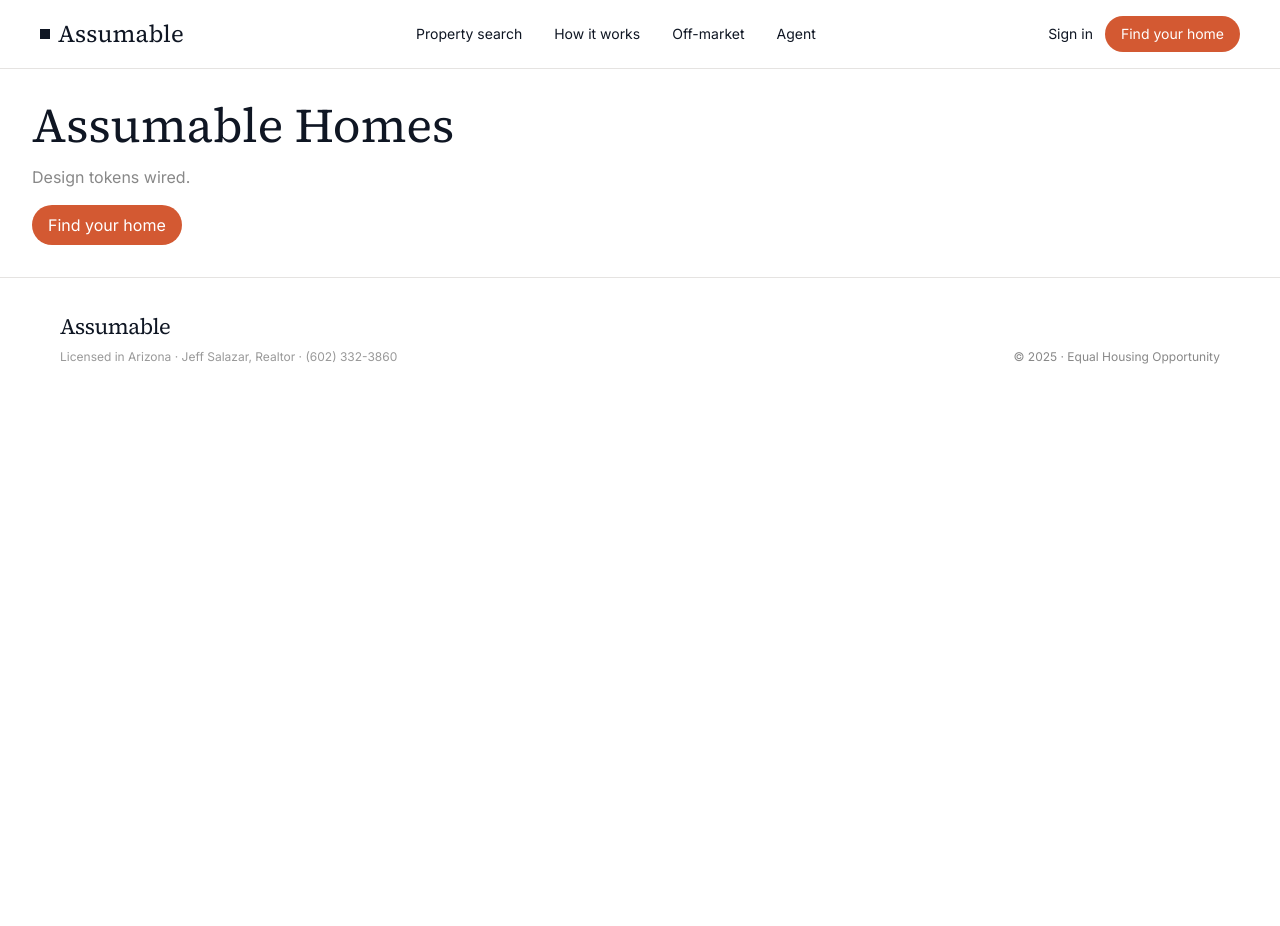
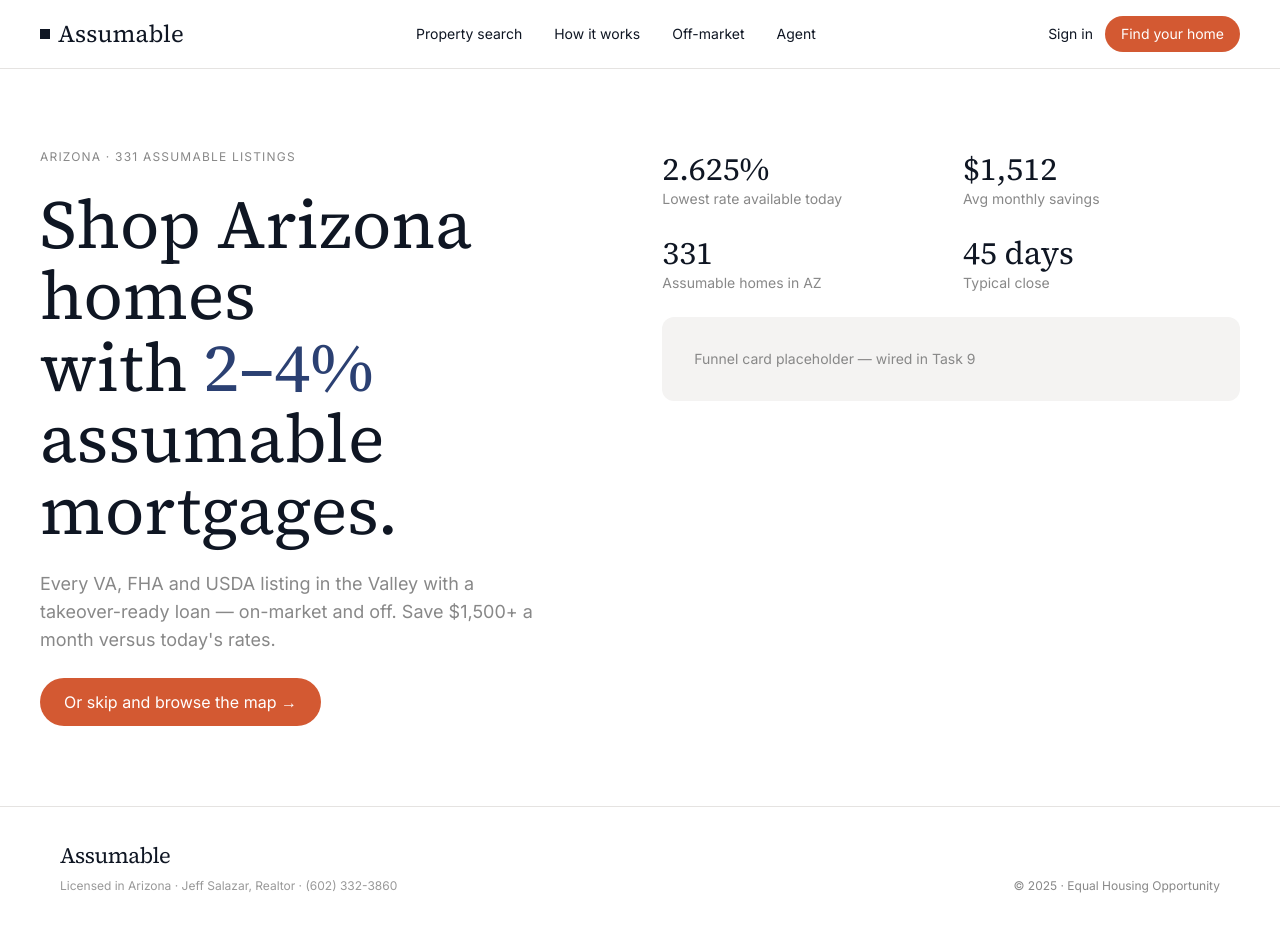
Before and after one commit to kamalnallandighal/assumablewebsite, a Next.js app: page / in a window 1280 px wide. Before the commit the page ends 800 px from the top, so only its background shows below. Built offline with nearby package versions, Linux system fonts and the light colour scheme.

Commit message:
Port Hero section to React

```diff
--- a/app/page.tsx
+++ b/app/page.tsx
@@ -1,15 +1,18 @@
 import { Nav } from '../components/nav/Nav';
+import { Hero } from '../components/landing/Hero';
 import { Footer } from '../components/landing/Footer';
 
 export default function Home() {
   return (
     <>
       <Nav />
-      <main className="p-8 space-y-4">
-        <h1 className="font-serif text-5xl text-ink">Assumable Homes</h1>
-        <p className="text-muted">Design tokens wired.</p>
-        <button className="bg-terra text-white px-4 py-2 rounded-pill">Find your home</button>
-      </main>
+      <Hero
+        funnelSlot={
+          <div className="rounded-card bg-cream p-8 text-muted text-sm">
+            Funnel card placeholder — wired in Task 9
+          </div>
+        }
+      />
       <Footer />
     </>
   );
--- /dev/null
+++ b/components/landing/Hero.tsx
@@ -0,0 +1,55 @@
+import Link from 'next/link';
+import type { ReactNode } from 'react';
+
+interface HeroProps {
+  funnelSlot: ReactNode;
+}
+
+export function Hero({ funnelSlot }: HeroProps) {
+  return (
+    <section id="hero" className="px-6 md:px-10 py-12 md:py-20 bg-paper">
+      <div className="grid grid-cols-1 md:grid-cols-[1fr_1.05fr] gap-10 md:gap-[72px] items-start max-w-[1280px] mx-auto">
+        <div className="space-y-6">
+          <div className="text-xs uppercase tracking-widest text-muted">
+            Arizona · 331 assumable listings
+          </div>
+          <h1 className="font-serif text-[38px] md:text-[52px] lg:text-[68px] leading-[1.05] font-normal text-ink">
+            Shop Arizona homes
+            <br />
+            with <em className="not-italic text-navy">2–4%</em> assumable mortgages.
+          </h1>
+          <p className="text-muted text-base md:text-lg max-w-[500px] leading-[1.55]">
+            Every VA, FHA and USDA listing in the Valley with a takeover-ready loan — on-market and off. Save $1,500+ a month versus today&apos;s rates.
+          </p>
+          <Link
+            href="/properties"
+            className="inline-block bg-terra text-white text-sm md:text-base px-6 py-3 rounded-pill hover:opacity-90"
+          >
+            Or skip and browse the map →
+          </Link>
+        </div>
+        <div className="space-y-6">
+          <div className="grid grid-cols-2 gap-6">
+            <div>
+              <div className="font-serif text-[32px] leading-tight text-ink">2.625%</div>
+              <div className="text-muted text-sm">Lowest rate available today</div>
+            </div>
+            <div>
+              <div className="font-serif text-[32px] leading-tight text-ink">$1,512</div>
+              <div className="text-muted text-sm">Avg monthly savings</div>
+            </div>
+            <div>
+              <div className="font-serif text-[32px] leading-tight text-ink">331</div>
+              <div className="text-muted text-sm">Assumable homes in AZ</div>
+            </div>
+            <div>
+              <div className="font-serif text-[32px] leading-tight text-ink">45 days</div>
+              <div className="text-muted text-sm">Typical close</div>
+            </div>
+          </div>
+          {funnelSlot}
+        </div>
+      </div>
+    </section>
+  );
+}
```
